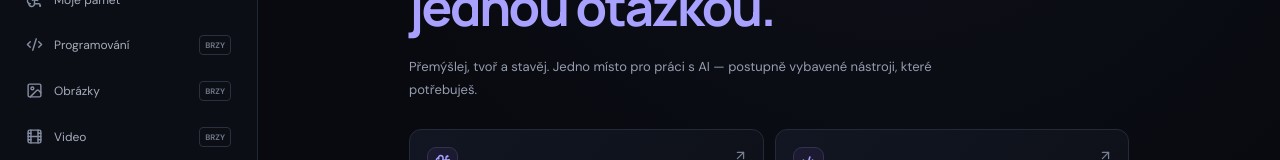
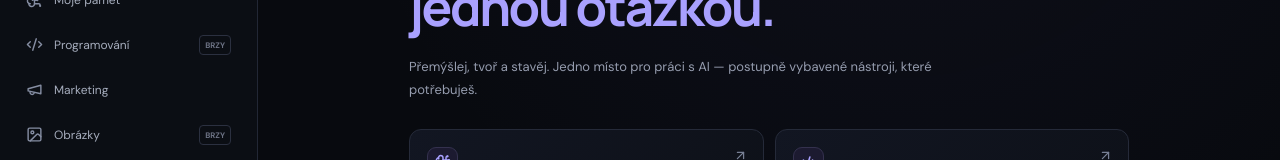
Before and after one commit to martinslad10/astra-ai, a Next.js app: page / in a window 1280 px wide. Shown: the part 243-403 px from the top of the page. Built offline with nearby package versions, Linux system fonts and the light colour scheme.

Commit message:
Add marketing workspace navigation

```diff
--- a/src/app/page.tsx
+++ b/src/app/page.tsx
@@ -1,7 +1,7 @@
 'use client';
 
 import { FormEvent, useEffect, useRef, useState } from "react";
-import { Activity, ArrowUp, BrainCircuit, Check, ChevronDown, Code2, Film, Image as ImageIcon, Menu, Paperclip, Plus, Sparkles, WandSparkles, X } from "lucide-react";
+import { Activity, ArrowUp, BrainCircuit, Check, ChevronDown, Code2, Film, Image as ImageIcon, Menu, Megaphone, Paperclip, Plus, Sparkles, WandSparkles, X } from "lucide-react";
 
 type Message = { role: "user" | "assistant"; content: string };
 const starters = [
@@ -97,7 +97,8 @@ export default function Home() {
       <div className="side-label">PRACOVNÍ PROSTOR</div>
       <button className="side-link active"><Sparkles size={17}/> Chat <span className="active-dot"/></button>
       <button className="side-link" onClick={() => { window.location.href = "/memory"; }}><BrainCircuit size={17}/> Moje paměť</button>
-      <button className="side-link" onClick={() => setError("Programovací agent bude doplněn v další fázi vývoje.")}><Code2 size={17}/> Programování <span className="soon">BRZY</span></button>
+      <button className="side-link" onClick={() => setError("Plnohodnotný programovací agent s bezpečným spouštěním kódu ještě není připojen.")}><Code2 size={17}/> Programování <span className="soon">BRZY</span></button>
+      <button className="side-link" onClick={() => { window.location.href = "/marketing"; }}><Megaphone size={17}/> Marketing</button>
       <button className="side-link" onClick={() => { window.location.href = "/images"; }}><ImageIcon size={17}/> Obrázky <span className="soon">BRZY</span></button>
       <button className="side-link" onClick={() => setError("Generování videí bude vyžadovat připojení video služby.")}><Film size={17}/> Video <span className="soon">BRZY</span></button>
       <div className="sidebar-bottom"><div className="status-card"><span className="status-pulse"/><div><strong>Pracovní verze</strong><small>Vývoj právě začíná</small></div><Activity size={16}/></div><div className="profile-row"><div className="avatar">A</div><div><strong>Astra AI</strong><small>Osobní AI prostor</small></div><ChevronDown size={15}/></div></div>
```
